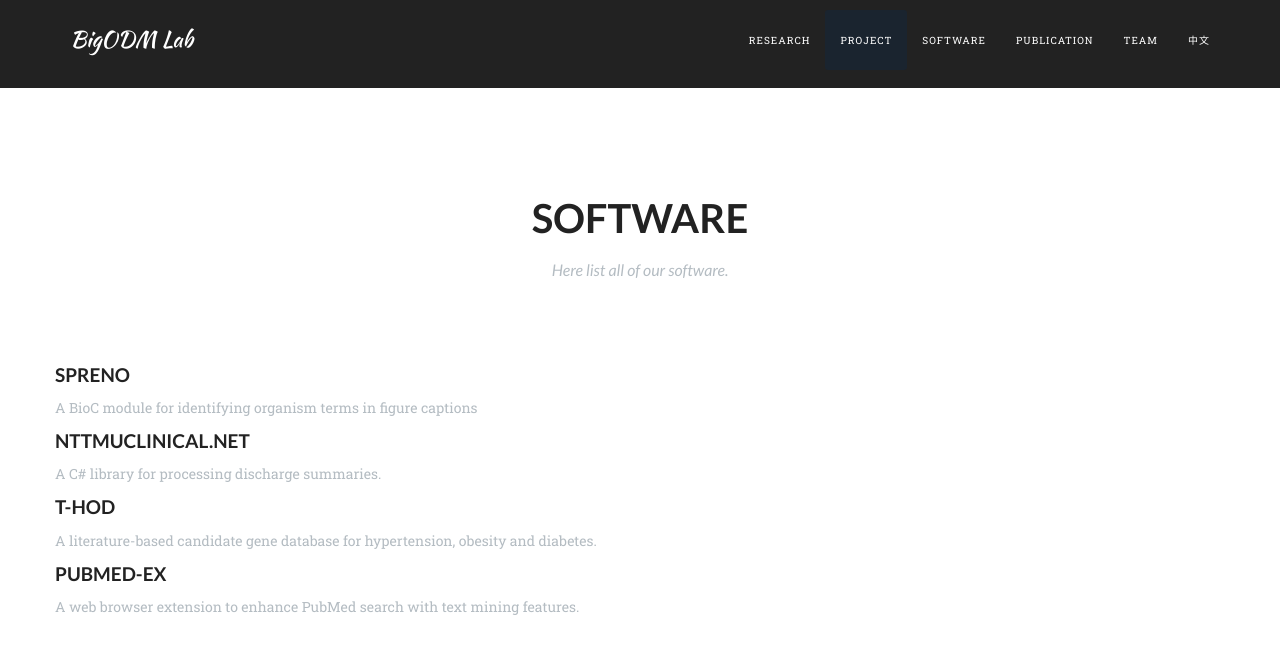
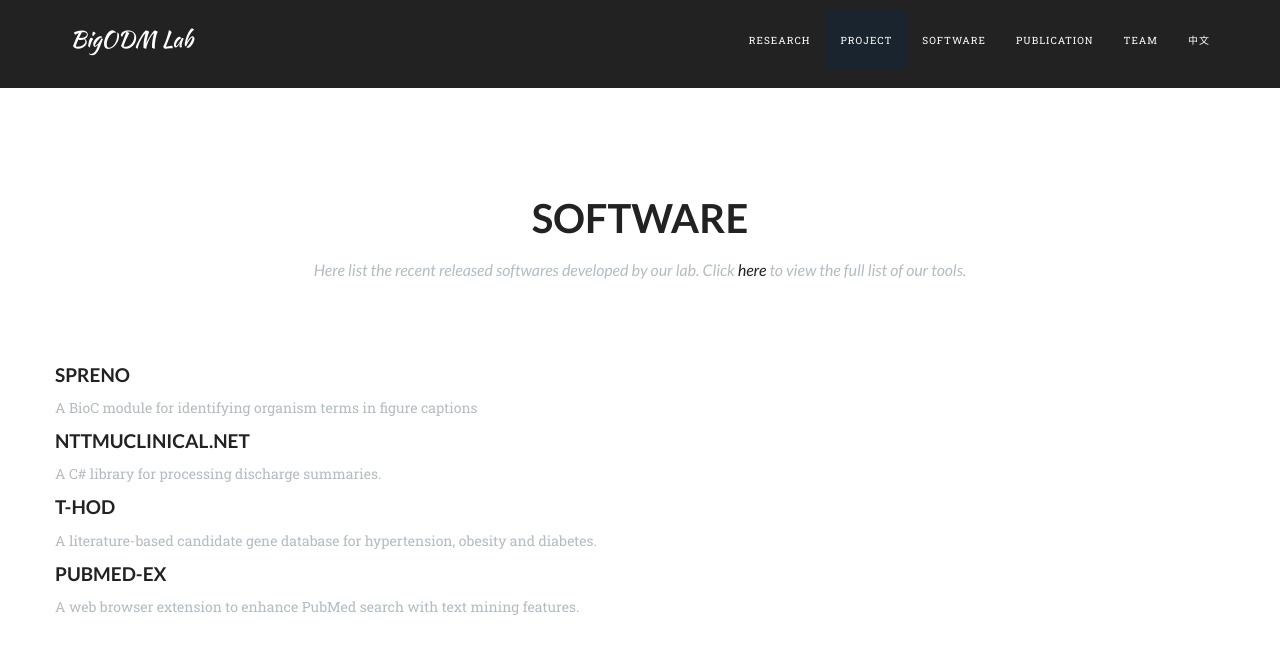
Before and after one commit to nkustislab/nkustislab.github.io, a Jekyll site: the page built from index.html, in a window 1280 px wide and 900 px high, scrolled down 2246 px. Shown: the top 654 px of the window. Built offline with Jekyll 4.4.1, drawn with Linux system fonts in a browser that asks for light colours; nearby versions of some CDN libraries; some web fonts are replaced.

Commit message:
更新軟體首頁說明

```diff
--- a/_includes/software.html
+++ b/_includes/software.html
@@ -4,7 +4,9 @@
             <div class="row">
                 <div class="col-lg-12 text-center">
                     <h2 class="section-heading">Software</h2>
-                    <h3 class="section-subheading text-muted">Here list all of our software.</h3>
+                    <h3 class="section-subheading text-muted">Here list the recent released softwares developed by our lab.
+                    	Click <a href="/software/">here</a> to view the full list of our tools.</h3>
+                    	</h3>
                 </div>
             </div>
             <div class="row" id="softwareContainer">
```
